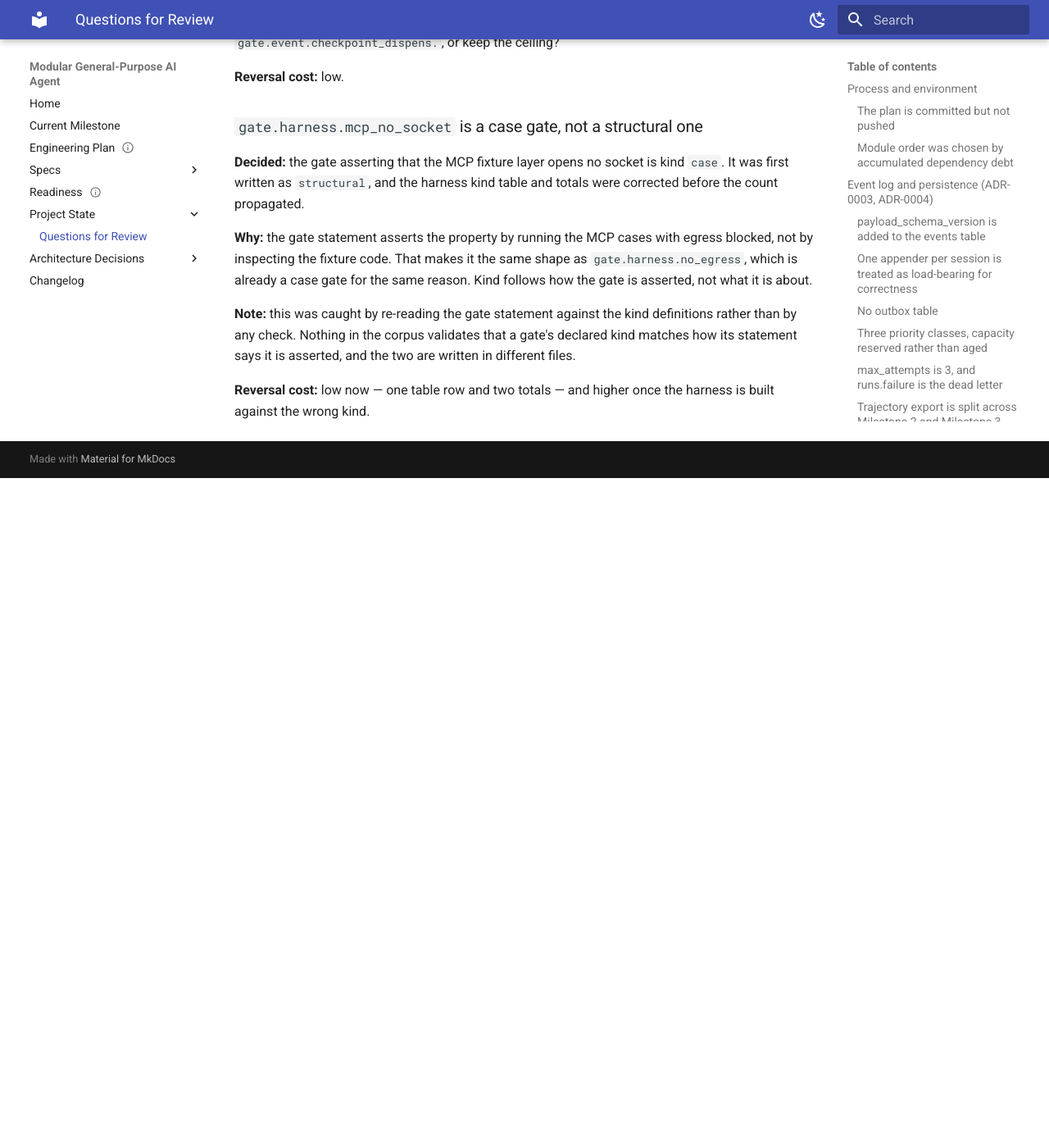
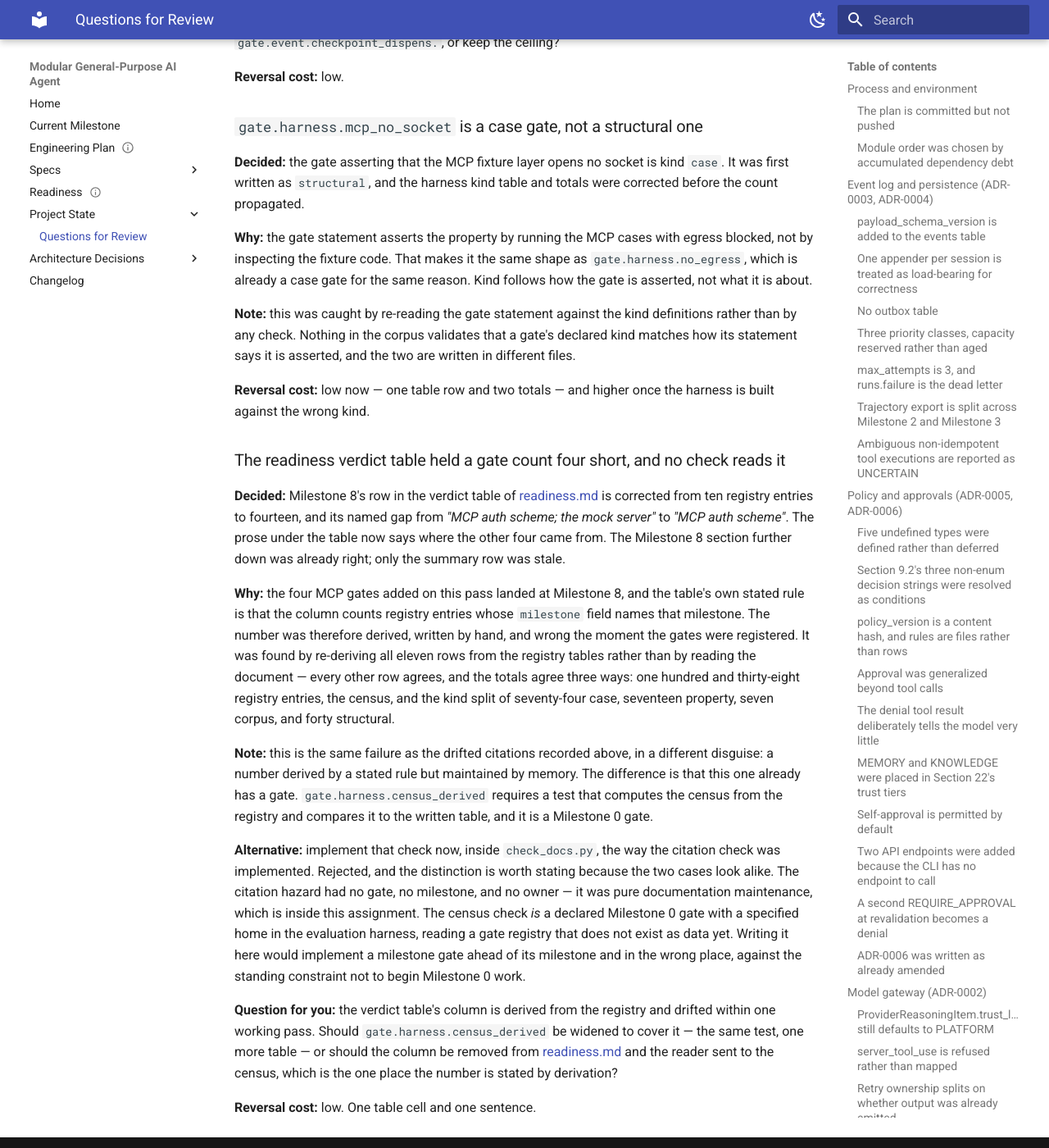
Before and after one commit to avitus/veetbot, an MkDocs documentation site: the page built from docs/status/questions-for-review.md, in a window 1280 px wide and 1400 px high, scrolled down 67645 px. Shown: the whole window at 82% size. Built offline with MkDocs 1.6.1 and Material for MkDocs 9.7.7, drawn with Linux system fonts in a browser that asks for light colours; before the commit the page ends 68228 px from its top, so only the background shows below that.

Commit message:
docs: re-derive the readiness verdict table
Milestone 8's row said ten registry entries and named the mock server
as an outstanding gap. Both were stale: the four MCP gates added last
pass register at Milestone 8, and the mock server is designed. The
Milestone 8 section four hundred lines below already said fourteen.

Every row re-derived from the registry rather than read. The other ten
agree, and the totals reconcile three ways -- 138 registry entries
from 141 declarations, the per-milestone census, and the kind split of
74 case, 17 property, 7 corpus, 40 structural.

No check was added for this. gate.harness.census_derived already owns
it, as a Milestone 0 gate living in the evaluation harness; writing it
into scripts/check_docs.py would implement a milestone gate ahead of
its milestone. Recorded as an open question instead.

The citation checker caught the one citation the edit moved and
repaired it, which is what it was built last pass to do.

No product implementation was performed.

```diff
--- a/docs/changelog.md
+++ b/docs/changelog.md
@@ -3,6 +3,34 @@ title: Changelog
 ---
 
 # Changelog
+
+## 2026-07-27 — The verdict table, re-derived
+
+- Corrected Milestone 8's row in the verdict table of
+  [readiness.md](plan/readiness.md) from ten registry entries to
+  fourteen, and its named gap from *"MCP auth scheme; the mock
+  server"* to *"MCP auth scheme"*. The four MCP gates added on the
+  previous pass registered at Milestone 8, and the column counts
+  registry entries whose `milestone` field names that milestone, so
+  the number was wrong the moment they were written. The Milestone 8
+  section four hundred lines below already said fourteen and named
+  only the auth gap — a live document disagreeing with itself.
+- Re-derived every row of that table from the registry rather than
+  reading it. The other ten agree. The totals reconcile three ways:
+  one hundred and thirty-eight registry entries from one hundred and
+  forty-one declarations across thirteen specifications, the
+  per-milestone census, and the kind split of seventy-four case,
+  seventeen property, seven corpus, and forty structural.
+- Did not add a mechanical check for this one, and the reason is
+  recorded rather than assumed. `gate.harness.census_derived` already
+  requires a test that computes the census from the registry and
+  compares it to the written table, and it is a Milestone 0 gate with
+  a home in the evaluation harness. Writing it into
+  `scripts/check_docs.py` now would implement a milestone gate ahead
+  of its milestone, against the standing constraint. The open
+  question — widen that gate to cover the verdict table, or delete
+  the column and send the reader to the census — is in
+  [questions-for-review.md](status/questions-for-review.md).
 
 ## 2026-07-27 — Harness case gaps, MCP gates, and citation integrity
 
--- a/docs/status/citation-ledger.yaml
+++ b/docs/status/citation-ledger.yaml
@@ -57,7 +57,7 @@ citations:
     excerpt: "enabled_skills: list[str] = []"
   - cite: "docs/plan/skills.md#docs/plan/policy-and-approvals.md:137"
     excerpt: "Section 30.3 requires that authoring a skill be gated by pol"
-  - cite: "docs/plan/skills.md#docs/plan/readiness.md:528"
+  - cite: "docs/plan/skills.md#docs/plan/readiness.md:531"
     excerpt: "`engineering-plan.md:2692` had no design behind it — and no "
   - cite: "docs/plan/skills.md#docs/plan/tool-system.md:1102-1149"
     excerpt: "## Skills, and the line between a skill and a tool"
--- a/docs/status/project-state.yaml
+++ b/docs/status/project-state.yaml
@@ -72,5 +72,5 @@ readiness:
   implementable_from_corpus: [0, 1, 2, 3, 4, 5, 6, 7, 8, 9]
   documents_required_before_coding_reaches_them: []
 
-last_updated: 2026-07-27T23:59:00Z
-last_reviewed_commit: c97c9bf
+last_updated: 2026-07-27T23:59:30Z
+last_reviewed_commit: 41433dd
--- a/docs/status/questions-for-review.md
+++ b/docs/status/questions-for-review.md
@@ -3330,3 +3330,49 @@ it is asserted, and the two are written in different files.
 
 **Reversal cost:** low now — one table row and two totals — and higher
 once the harness is built against the wrong kind.
+
+### The readiness verdict table held a gate count four short, and no check reads it
+
+**Decided:** Milestone 8's row in the verdict table of
+[readiness.md](../plan/readiness.md) is corrected from ten registry
+entries to fourteen, and its named gap from *"MCP auth scheme; the
+mock server"* to *"MCP auth scheme"*. The prose under the table now
+says where the other four came from. The Milestone 8 section further
+down was already right; only the summary row was stale.
+
+**Why:** the four MCP gates added on this pass landed at Milestone 8,
+and the table's own stated rule is that the column counts registry
+entries whose `milestone` field names that milestone. The number was
+therefore derived, written by hand, and wrong the moment the gates
+were registered. It was found by re-deriving all eleven rows from the
+registry tables rather than by reading the document — every other row
+agrees, and the totals agree three ways: one hundred and thirty-eight
+registry entries, the census, and the kind split of seventy-four case,
+seventeen property, seven corpus, and forty structural.
+
+**Note:** this is the same failure as the drifted citations recorded
+above, in a different disguise: a number derived by a stated rule but
+maintained by memory. The difference is that this one already has a
+gate. `gate.harness.census_derived` requires a test that computes the
+census from the registry and compares it to the written table, and it
+is a Milestone 0 gate.
+
+**Alternative:** implement that check now, inside `check_docs.py`,
+the way the citation check was implemented. Rejected, and the
+distinction is worth stating because the two cases look alike.
+The citation hazard had no gate, no milestone, and no owner — it was
+pure documentation maintenance, which is inside this assignment.
+The census check *is* a declared Milestone 0 gate with a specified
+home in the evaluation harness, reading a gate registry that does not
+exist as data yet. Writing it here would implement a milestone gate
+ahead of its milestone and in the wrong place, against the standing
+constraint not to begin Milestone 0 work.
+
+**Question for you:** the verdict table's column is derived from the
+registry and drifted within one working pass. Should
+`gate.harness.census_derived` be widened to cover it — the same test,
+one more table — or should the column be removed from
+[readiness.md](../plan/readiness.md) and the reader sent to the
+census, which is the one place the number is stated by derivation?
+
+**Reversal cost:** low. One table cell and one sentence.
```
Also changed, not shown: docs/plan/readiness.md (+6 -3 lines), docs/plan/skills.md (+1 -1 lines).
